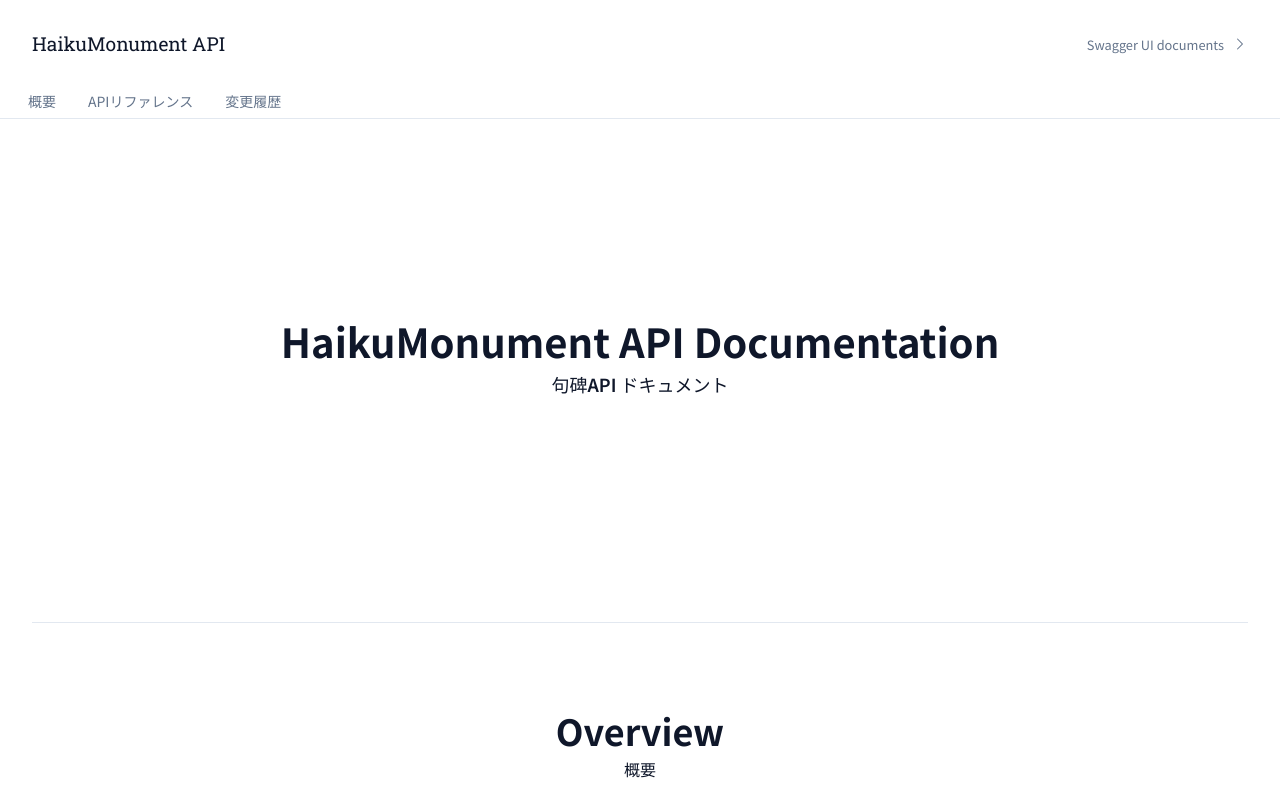
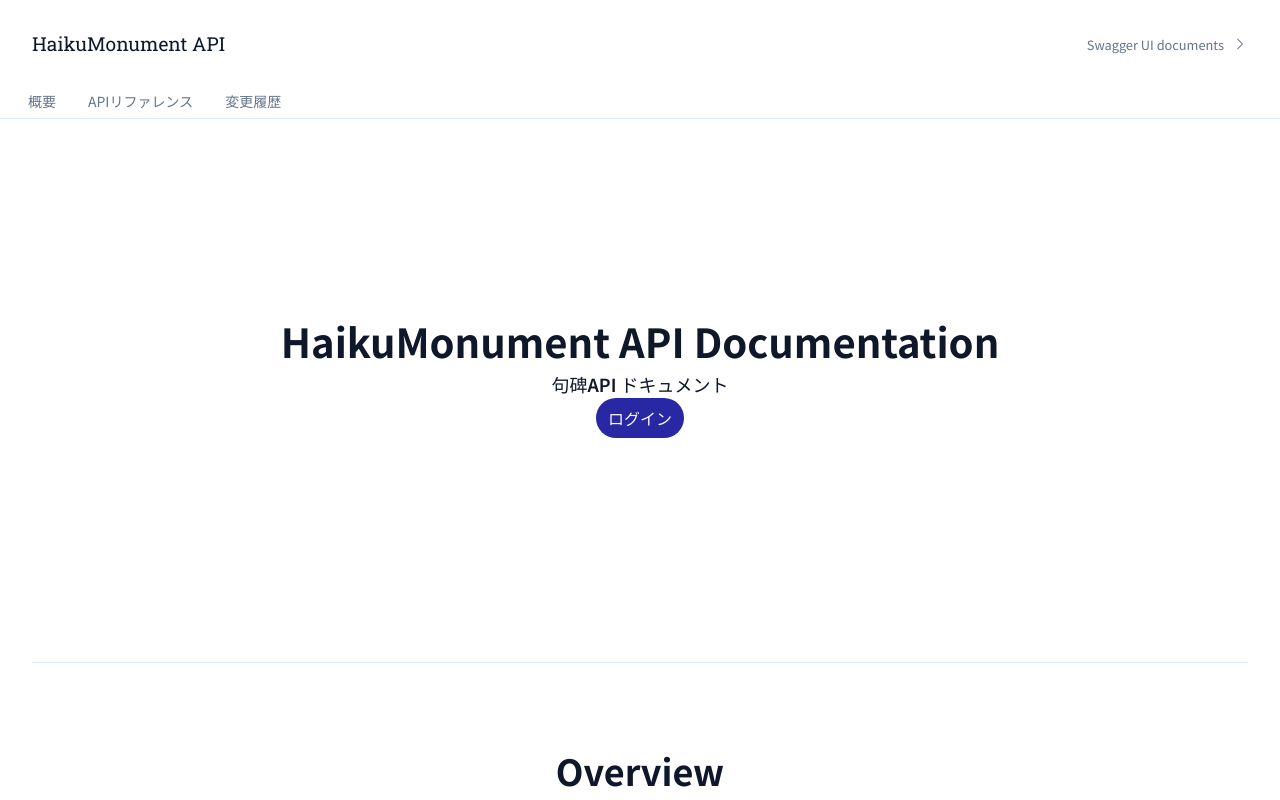
Before and after one commit to shikano35/kuhi-api-docs-nextjs, a Next.js app: page / in a window 1280 px wide. Shown: the top 800 px of the page. Built offline with nearby package versions, Linux system fonts and the light colour scheme.

Commit message:
feat: PageTitleSectionにGoogleログインボタンを追加

```diff
--- a/src/components/Section/PageTitleSection/index.module.scss
+++ b/src/components/Section/PageTitleSection/index.module.scss
@@ -31,3 +31,21 @@
     }
   }
 }
+
+.button {
+  background-color: $highlight;
+  padding: 0.5rem 0.75rem;
+  border-radius: 9999px;
+  font-weight: semibold;
+  transition: all 0.2s ease-in-out;
+  color: $primary-foreground;
+
+  &:hover {
+    background-color: $highlight;
+    box-shadow: 0 4px 6px rgba(0, 0, 0, 0.1);
+  }
+
+  &:active {
+    transform: scale(0.95);
+  }
+}
--- a/src/components/Section/PageTitleSection/index.tsx
+++ b/src/components/Section/PageTitleSection/index.tsx
@@ -1,3 +1,6 @@
+"use client";
+
+import { signIn } from "next-auth/react";
 import styles from "./index.module.scss";
 
 export default function PageTitleSection() {
@@ -8,6 +11,13 @@
           HaikuMonument API Documentation
         </h1>
         <p className={styles.pageTitle__subtitle}>句碑API ドキュメント</p>
+        <button
+          type="button"
+          className={styles.button}
+          onClick={() => signIn("google")}
+        >
+          ログイン
+        </button>
       </header>
     </section>
   );
```
